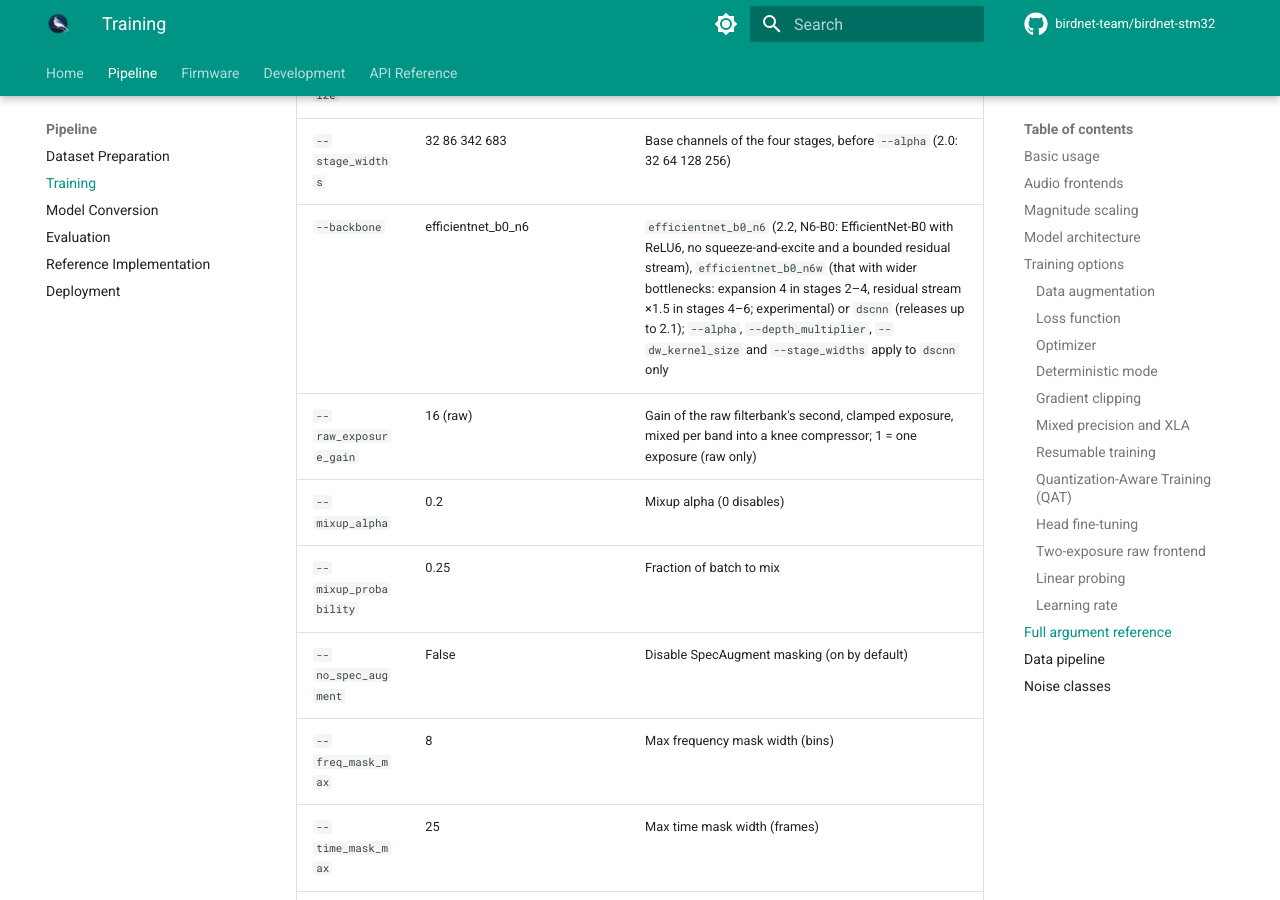
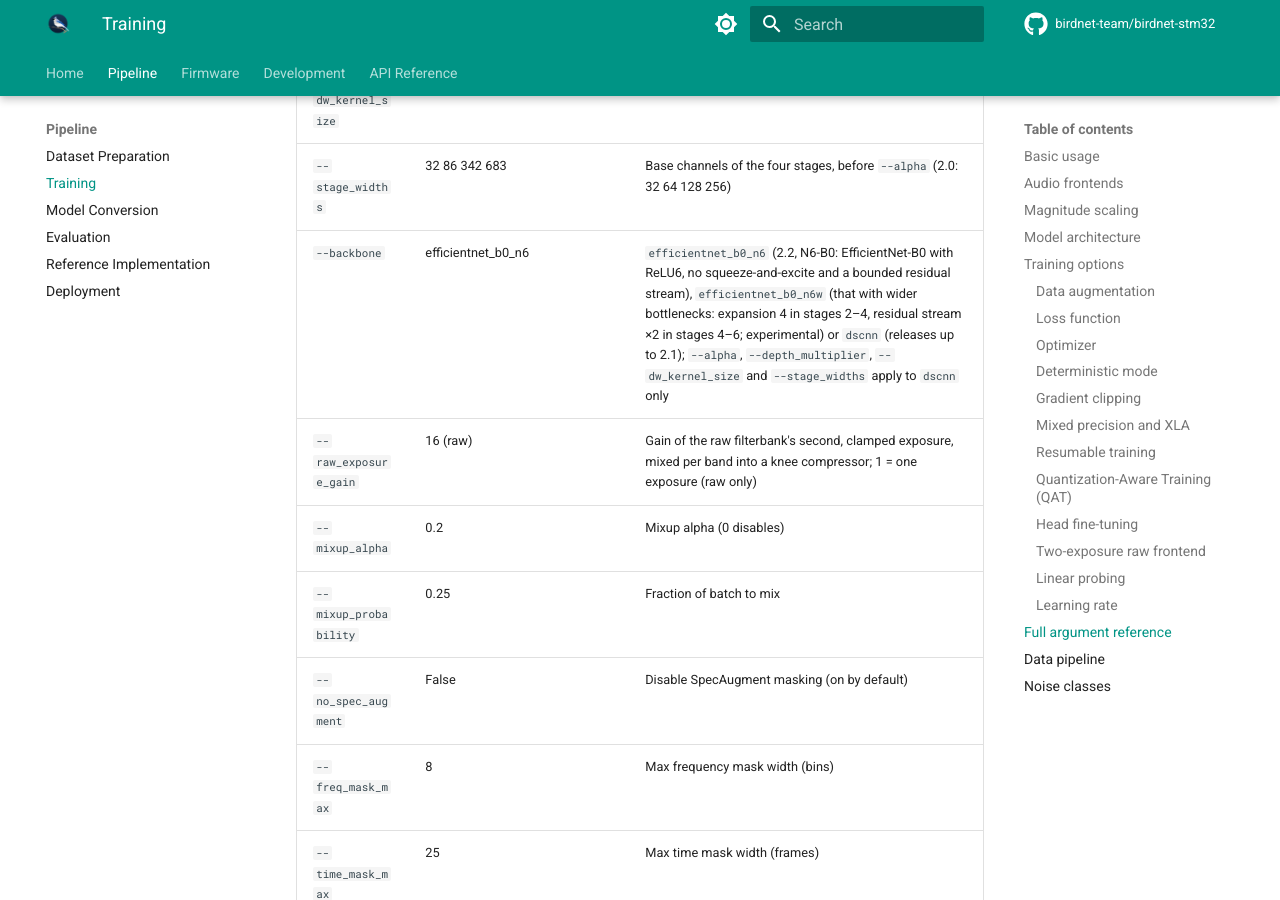
Before and after one commit to birdnet-team/birdnet-stm32, an MkDocs documentation site: the page built from docs/training.md, in a window 1280 px wide and 900 px high, scrolled down 10791 px. Built offline with MkDocs 1.6.1 and Material for MkDocs 9.7.7, drawn with Linux system fonts in a browser that asks for light colours; comment, search, counter and statistics services are not loaded; some of the changed text lies outside the part shown.

Commit message:
Double the n6w residual stream in stages 4-6
efficientnet_b0_n6w (experimental) now widens the residual stream of
stages 4-6 by 2 instead of 1.5 (160 / 224 / 384 channels). The PCA of
the 2.2 run shows those streams use 92-96% of their channels, while
stage 7 and the top conv have room (84% and 69%). On the
STM32N6570-DK the backbone is 12.1 M parameters and 1.18 G MACs and
runs 62 ms, with the same 1,751 KiB of NPU activations.

```diff
--- a/docs/training.md
+++ b/docs/training.md
@@ -436,7 +436,7 @@
 | `--depth_multiplier` | 1 | Block repeats per stage |
 | `--dw_kernel_size` | 5 | Depthwise kernel in stages 2–4: `5` or `3` |
 | `--stage_widths` | 32 86 342 683 | Base channels of the four stages, before `--alpha` (2.0: 32 64 128 256) |
-| `--backbone` | efficientnet_b0_n6 | `efficientnet_b0_n6` (2.2, N6-B0: EfficientNet-B0 with ReLU6, no squeeze-and-excite and a bounded residual stream), `efficientnet_b0_n6w` (that with wider bottlenecks: expansion 4 in stages 2–4, residual stream ×1.5 in stages 4–6; experimental) or `dscnn` (releases up to 2.1); `--alpha`, `--depth_multiplier`, `--dw_kernel_size` and `--stage_widths` apply to `dscnn` only |
+| `--backbone` | efficientnet_b0_n6 | `efficientnet_b0_n6` (2.2, N6-B0: EfficientNet-B0 with ReLU6, no squeeze-and-excite and a bounded residual stream), `efficientnet_b0_n6w` (that with wider bottlenecks: expansion 4 in stages 2–4, residual stream ×2 in stages 4–6; experimental) or `dscnn` (releases up to 2.1); `--alpha`, `--depth_multiplier`, `--dw_kernel_size` and `--stage_widths` apply to `dscnn` only |
 | `--raw_exposure_gain` | 16 (raw) | Gain of the raw filterbank's second, clamped exposure, mixed per band into a knee compressor; 1 = one exposure (raw only) |
 | `--mixup_alpha` | 0.2 | Mixup alpha (0 disables) |
 | `--mixup_probability` | 0.25 | Fraction of batch to mix |
```
Also changed, not shown: other parts of docs/training.md (+1 -1 lines), CHANGELOG.md (+7 -0 lines), 3 other files.
